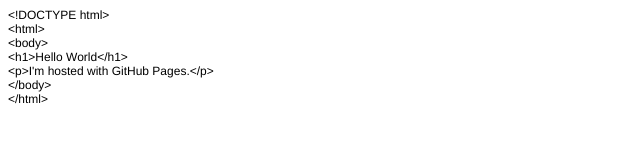
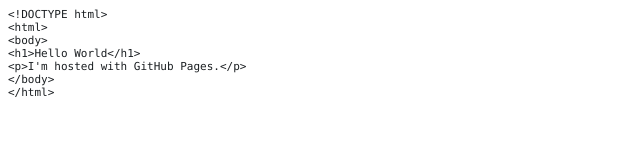
Before and after one commit to acm-md/acm-md.github.io, a plain HTML site: page index.html in a window 1280 px wide. Shown: the whole page, without its empty margins (0-640 px from the left). Drawn offline with Linux system fonts and the light colour scheme.

Commit message:
Update index.html

```diff
--- a/index.html
+++ b/index.html
@@ -7,16 +7,17 @@
   <meta name="Generator" content="Cocoa HTML Writer">
   <meta name="CocoaVersion" content="2575.6">
   <style type="text/css">
-    p.p1 {margin: 0.0px 0.0px 0.0px 0.0px; font: 12.0px Helvetica}
+    p.p1 {margin: 0.0px 0.0px 0.0px 0.0px; font: 11.0px Menlo; color: #1b1f22; -webkit-text-stroke: #1b1f22; background-color: #ffffff}
+    span.s1 {font-kerning: none}
   </style>
 </head>
 <body>
-<p class="p1">&lt;!DOCTYPE html&gt;</p>
-<p class="p1">&lt;html&gt;</p>
-<p class="p1">&lt;body&gt;</p>
-<p class="p1">&lt;h1&gt;Hello World&lt;/h1&gt;</p>
-<p class="p1">&lt;p&gt;I'm hosted with GitHub Pages.&lt;/p&gt;</p>
-<p class="p1">&lt;/body&gt;</p>
-<p class="p1">&lt;/html&gt;</p>
+<p class="p1"><span class="s1">&lt;!DOCTYPE html&gt;</span></p>
+<p class="p1"><span class="s1">&lt;html&gt;</span></p>
+<p class="p1"><span class="s1">&lt;body&gt;</span></p>
+<p class="p1"><span class="s1">&lt;h1&gt;Hello World&lt;/h1&gt;</span></p>
+<p class="p1"><span class="s1">&lt;p&gt;I'm hosted with GitHub Pages.&lt;/p&gt;</span></p>
+<p class="p1"><span class="s1">&lt;/body&gt;</span></p>
+<p class="p1"><span class="s1">&lt;/html&gt;</span></p>
 </body>
 </html>
```
